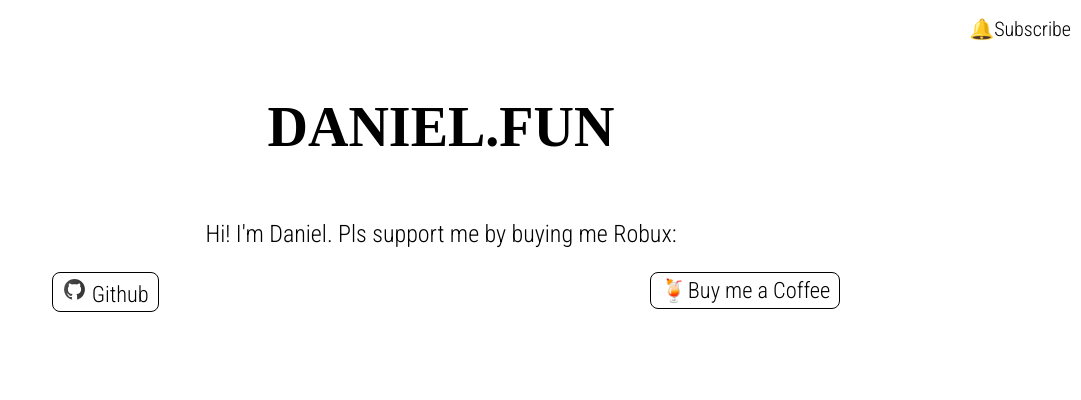
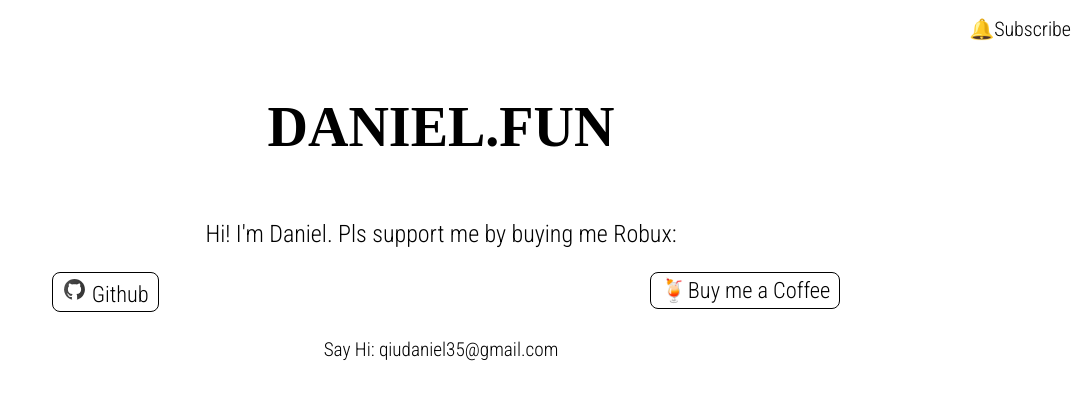
Before and after one commit to Redbear101o/Daniel.fun, a plain HTML site: page index.html in a window 1280 px wide. Shown: the whole page, without its empty margins (199-1280 px from the left). Drawn offline with Linux system fonts and the light colour scheme; a web font is replaced by a local one.

Commit message:
add email

```diff
--- a/index.html
+++ b/index.html
@@ -33,6 +33,7 @@
             </div>
         </a>
     </div>
+    <h4>Say Hi: qiudaniel35@gmail.com</h4>
     <script scr="script.js"></script>
 </body>
 </html>
--- a/style.css
+++ b/style.css
@@ -52,6 +52,14 @@ h3 {
     width: 100%;
 }
 
+h4 {
+    font-family: 'Roboto Condensed' , sans-serif;
+    font-size: 1.2rem;
+    font-weight: 300;
+    text-align: center;
+    width: 100%;
+}
+
 .btn {
     width: 100%;
     font-family: 'Roboto Condensed' , sans-serif;
```
